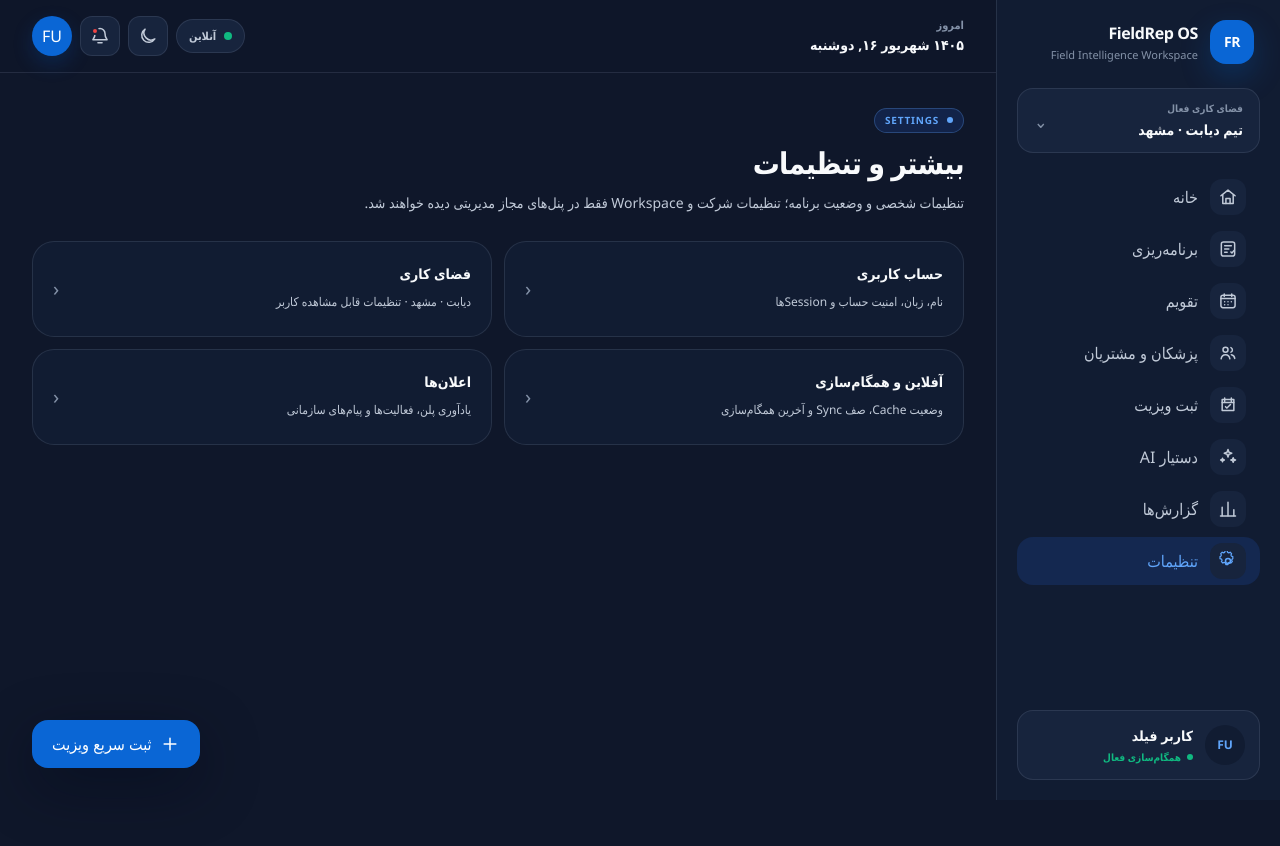
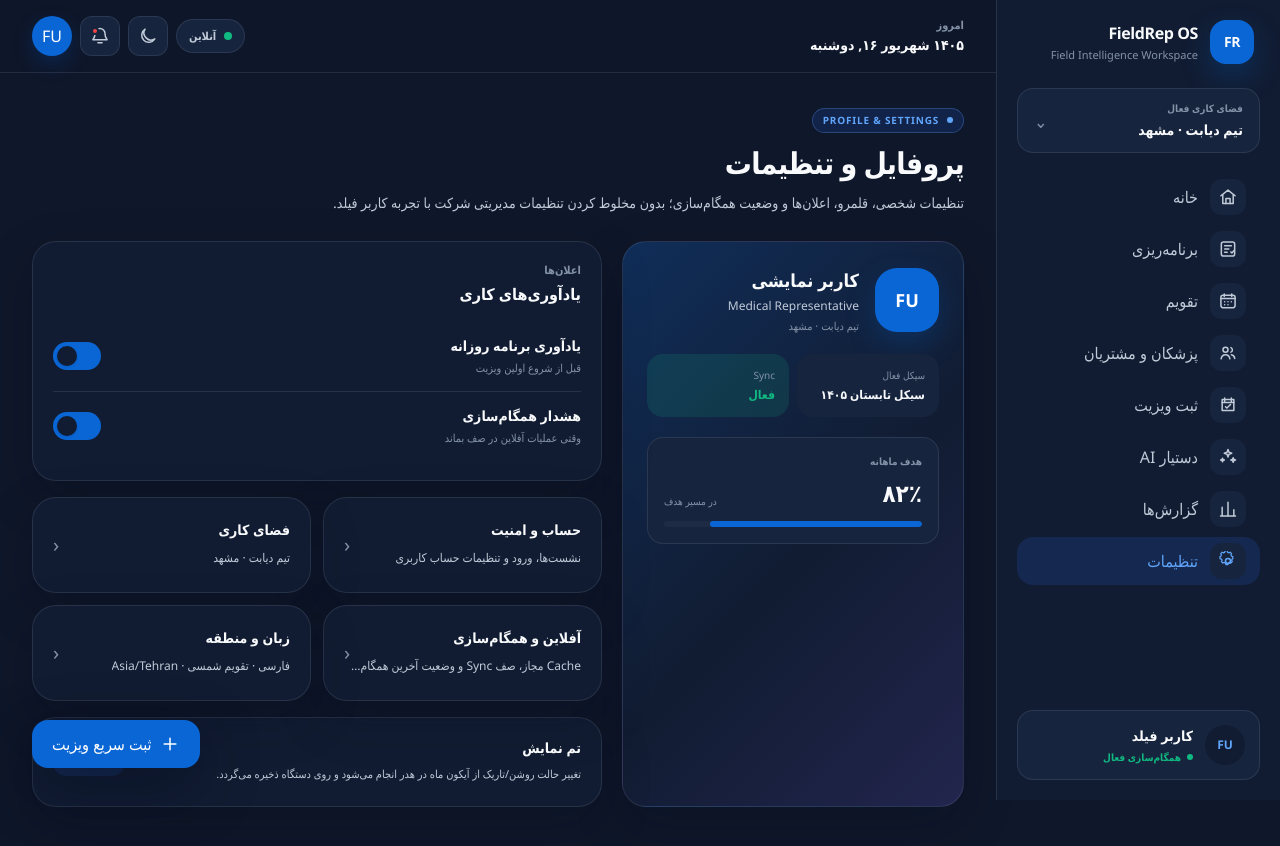
Before and after one commit to abbaselotfi/fieldrep-os, a React (Vite) app in the folder apps/web/: page /settings in a window 1280 px wide. Shown: the top 846 px of the page. Before the commit the page ends 800 px from the top, so only its background shows below. Built offline with nearby package versions, Linux system fonts and the light colour scheme.

Commit message:
UI: redesign profile and field-user settings

```diff
--- a/apps/web/src/pages/SettingsPage.tsx
+++ b/apps/web/src/pages/SettingsPage.tsx
@@ -1,27 +1,96 @@
+import { useState } from 'react'
+
 import { PageHeader } from '../components/PageHeader'
+import { demoWorkspace } from '../data/demo-field-workspace'
 
 const sections = [
-  ['حساب کاربری', 'نام، زبان، امنیت حساب و Sessionها'],
-  ['فضای کاری', 'دیابت · مشهد · تنظیمات قابل مشاهده کاربر'],
-  ['آفلاین و همگام‌سازی', 'وضعیت Cache، صف Sync و آخرین همگام‌سازی'],
-  ['اعلان‌ها', 'یادآوری پلن، فعالیت‌ها و پیام‌های سازمانی'],
+  ['حساب و امنیت', 'نشست‌ها، ورود و تنظیمات حساب کاربری'],
+  ['فضای کاری', `${demoWorkspace.workspace} · ${demoWorkspace.territory}`],
+  ['آفلاین و همگام‌سازی', 'Cache مجاز، صف Sync و وضعیت آخرین همگام‌سازی'],
+  ['زبان و منطقه', 'فارسی · تقویم شمسی · Asia/Tehran'],
 ] as const
 
+function Toggle({ enabled, onChange, label }: { enabled: boolean; onChange: () => void; label: string }) {
+  return (
+    <button type="button" onClick={onChange} aria-pressed={enabled} aria-label={label} className={['relative h-7 w-12 rounded-full transition-colors', enabled ? 'bg-[var(--accent)]' : 'bg-[var(--surface-muted)]'].join(' ')}>
+      <span className={['absolute top-1 h-5 w-5 rounded-full bg-white shadow-sm transition-all', enabled ? 'right-6' : 'right-1'].join(' ')} />
+    </button>
+  )
+}
+
 export function SettingsPage() {
+  const [planNotifications, setPlanNotifications] = useState(true)
+  const [syncNotifications, setSyncNotifications] = useState(true)
+
   return (
     <section className="space-y-6">
-      <PageHeader eyebrow="SETTINGS" title="بیشتر و تنظیمات" description="تنظیمات شخصی و وضعیت برنامه؛ تنظیمات شرکت و Workspace فقط در پنل‌های مجاز مدیریتی دیده خواهند شد." />
-      <div className="grid gap-3 lg:grid-cols-2">
+      <PageHeader
+        eyebrow="PROFILE & SETTINGS"
+        title="پروفایل و تنظیمات"
+        description="تنظیمات شخصی، قلمرو، اعلان‌ها و وضعیت همگام‌سازی؛ بدون مخلوط کردن تنظیمات مدیریتی شرکت با تجربه کاربر فیلد."
+      />
+
+      <div className="grid gap-5 xl:grid-cols-[minmax(280px,.75fr)_minmax(0,1.25fr)]">
+        <article className="surface-hero app-card p-5 sm:p-6">
+          <div className="flex items-center gap-4">
+            <div className="grid h-16 w-16 shrink-0 place-items-center rounded-[22px] bg-[var(--accent)] text-lg font-black text-white shadow-[0_12px_30px_rgba(0,102,204,.24)]">FU</div>
+            <div className="min-w-0">
+              <h2 className="truncate text-lg font-black">{demoWorkspace.user}</h2>
+              <p className="mt-1 text-xs text-[var(--text-secondary)]">Medical Representative</p>
+              <p className="mt-1 text-[11px] text-[var(--text-tertiary)]">{demoWorkspace.workspace} · {demoWorkspace.territory}</p>
+            </div>
+          </div>
+
+          <div className="mt-5 grid grid-cols-2 gap-2">
+            <div className="rounded-2xl bg-[var(--surface-soft)] p-3.5"><p className="text-[10px] text-[var(--text-tertiary)]">سیکل فعال</p><p className="mt-1 text-xs font-black">{demoWorkspace.cycle}</p></div>
+            <div className="rounded-2xl bg-[var(--success-soft)] p-3.5"><p className="text-[10px] text-[var(--text-tertiary)]">Sync</p><p className="mt-1 text-xs font-black text-[var(--success)]">فعال</p></div>
+          </div>
+
+          <div className="mt-5 rounded-2xl border border-[var(--border-subtle)] bg-[var(--surface-soft)] p-4">
+            <p className="text-[10px] font-bold text-[var(--text-tertiary)]">هدف ماهانه</p>
+            <div className="mt-2 flex items-end justify-between gap-3"><strong className="text-2xl font-black">۸۲٪</strong><span className="text-[10px] text-[var(--text-tertiary)]">در مسیر هدف</span></div>
+            <div className="mt-3 h-1.5 overflow-hidden rounded-full bg-[var(--surface-muted)]"><div className="h-full w-[82%] rounded-full bg-[var(--accent)]" /></div>
+          </div>
+        </article>
+
+        <div className="space-y-4">
+          <article className="app-card p-5">
+            <div className="flex items-center justify-between gap-3">
+              <div><p className="text-[11px] font-bold text-[var(--text-tertiary)]">اعلان‌ها</p><h2 className="mt-1 text-base font-black">یادآوری‌های کاری</h2></div>
+            </div>
+            <div className="mt-4 divide-y divide-[var(--border-subtle)]">
+              <div className="flex items-center justify-between gap-4 py-3.5">
+                <div><p className="text-sm font-bold">یادآوری برنامه روزانه</p><p className="mt-1 text-[11px] text-[var(--text-tertiary)]">قبل از شروع اولین ویزیت</p></div>
+                <Toggle enabled={planNotifications} onChange={() => setPlanNotifications((value) => !value)} label="یادآوری برنامه روزانه" />
+              </div>
+              <div className="flex items-center justify-between gap-4 py-3.5">
+                <div><p className="text-sm font-bold">هشدار همگام‌سازی</p><p className="mt-1 text-[11px] text-[var(--text-tertiary)]">وقتی عملیات آفلاین در صف بماند</p></div>
+                <Toggle enabled={syncNotifications} onChange={() => setSyncNotifications((value) => !value)} label="هشدار همگام‌سازی" />
+              </div>
+            </div>
+          </article>
+
+          <div className="grid gap-3 md:grid-cols-2">
             {sections.map(([title, description]) => (
-          <button key={title} type="button" className="flex min-h-24 items-center justify-between rounded-[22px] border border-[var(--border-subtle)] bg-white p-5 text-right transition-colors hover:bg-[var(--surface-soft)]">
-            <span>
+              <button key={title} type="button" className="app-card app-card-interactive flex min-h-24 items-center justify-between p-5 text-right">
+                <span className="min-w-0">
                   <strong className="block text-sm">{title}</strong>
-              <span className="mt-1.5 block text-xs leading-6 text-[var(--text-secondary)]">{description}</span>
+                  <span className="mt-1.5 block truncate text-xs leading-6 text-[var(--text-secondary)]">{description}</span>
                 </span>
                 <span className="text-xl text-[var(--text-tertiary)]" aria-hidden="true">‹</span>
               </button>
             ))}
           </div>
+
+          <article className="app-card flex items-center justify-between gap-4 p-5">
+            <div>
+              <p className="text-sm font-black">تم نمایش</p>
+              <p className="mt-1 text-[11px] leading-6 text-[var(--text-secondary)]">تغییر حالت روشن/تاریک از آیکون ماه در هدر انجام می‌شود و روی دستگاه ذخیره می‌گردد.</p>
+            </div>
+            <span className="rounded-full bg-[var(--accent-soft)] px-3 py-1.5 text-[10px] font-black text-[var(--accent-strong)]">Dark-first</span>
+          </article>
+        </div>
+      </div>
     </section>
   )
 }
```
Lines whose indentation alone changed are shown as unchanged.
